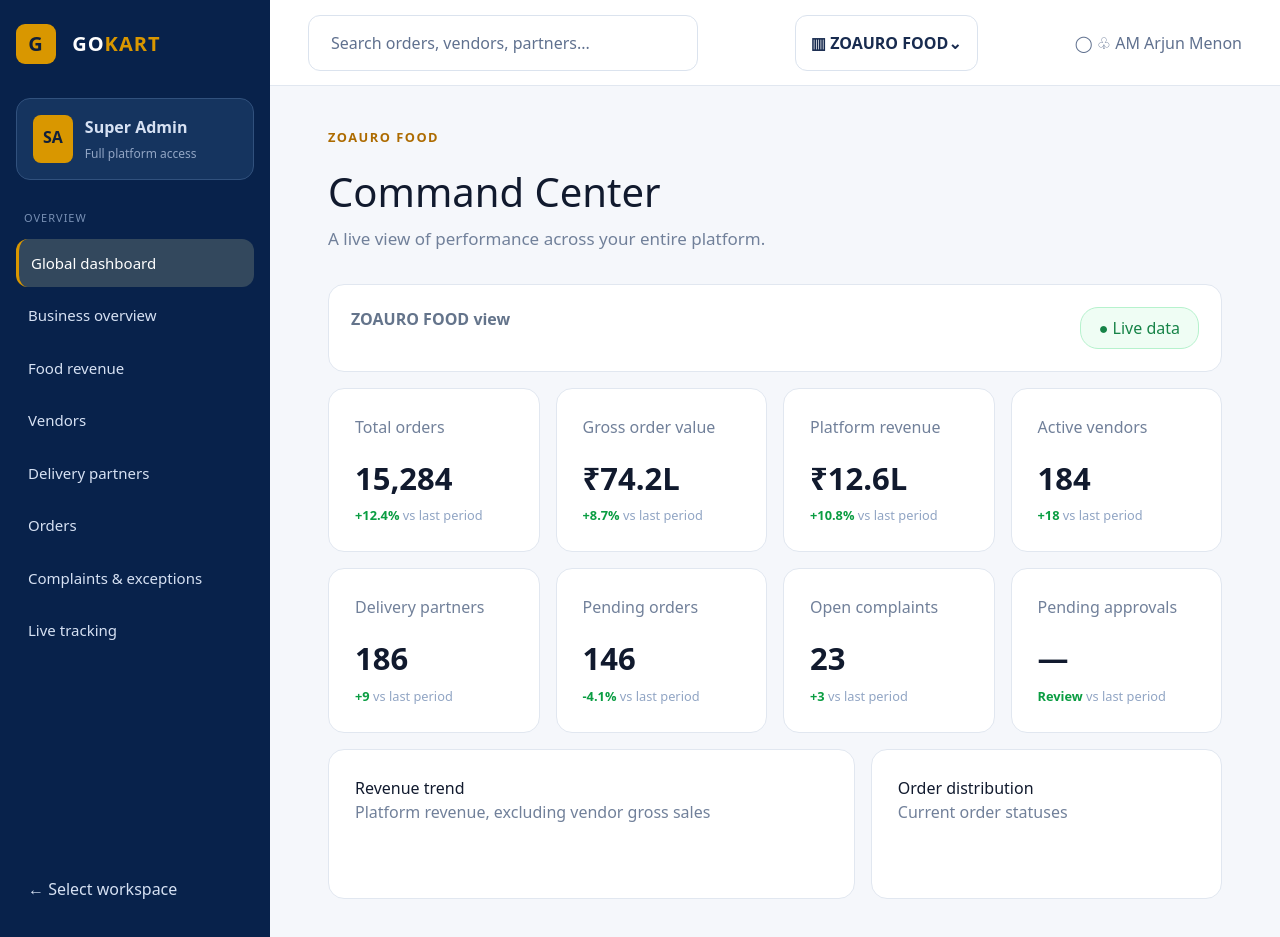
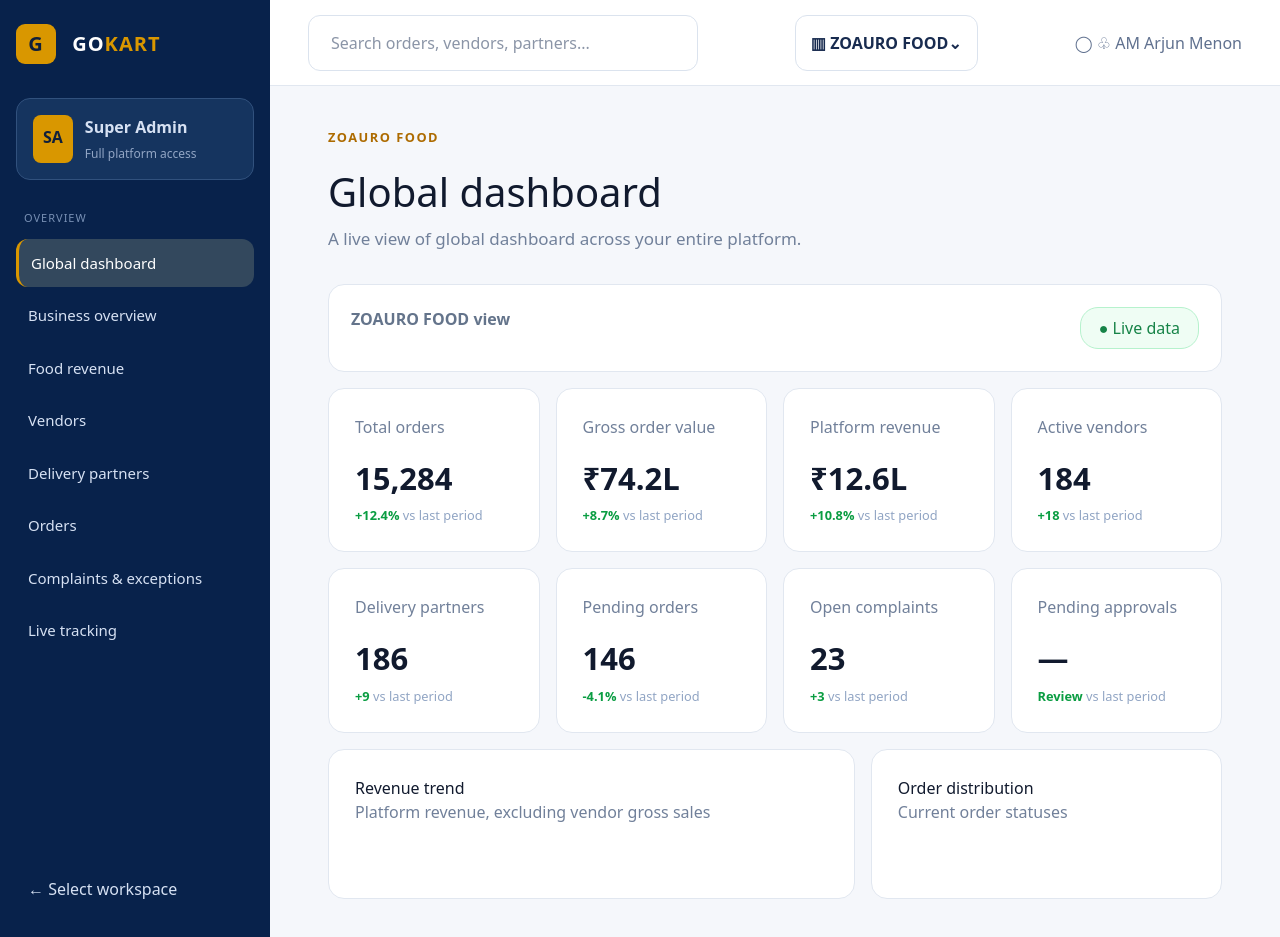
Before and after one commit to infogloaro/gokart_admin, a Next.js app in the folder apps/web/: page /admin/1 in a window 1280 px wide. Built offline with nearby package versions, Linux system fonts and the light colour scheme; no server answers.

Commit message:
chore: navigation error solved

```diff
--- /dev/null
+++ b/apps/web/app/admin/[workspaceId]/[section]/page.tsx
@@ -0,0 +1,16 @@
+import AdministrationView, { FOOD, MART } from "@/components/admin/AdministrationView"
+
+export default async function SectionPage({
+  params,
+}: {
+  params: Promise<{ workspaceId: string; section: string }>
+}) {
+  const { workspaceId, section } = await params
+  return (
+    <AdministrationView
+      workspaceId={workspaceId}
+      section={section}
+      data={workspaceId === "gloaro-mart" ? MART : FOOD}
+    />
+  )
+}
--- a/apps/web/app/admin/[workspaceId]/page.tsx
+++ b/apps/web/app/admin/[workspaceId]/page.tsx
@@ -1,117 +1,15 @@
-"use client"
+import AdministrationView, { FOOD, MART } from "@/components/admin/AdministrationView"
 
-import Link from "next/link"
-import { useParams } from "next/navigation"
-import { DEMO_WORKSPACES } from "@/lib/workspace-api"
-
-const food = {
-  label: "ZOAURO FOOD",
-  revenue: "₹12.6L",
-  orders: "15,284",
-  vendors: "184",
-  menu: [
-    "Global dashboard",
-    "Business overview",
-    "Food revenue",
-    "Vendors",
-    "Delivery partners",
-    "Orders",
-    "Complaints & exceptions",
-    "Live tracking",
-  ],
-}
-const mart = {
-  label: "GLOARO MART",
-  revenue: "₹12.1L",
-  orders: "9,608",
-  vendors: "244",
-  menu: [
-    "Global dashboard",
-    "Business overview",
-    "Mart revenue",
-    "Vendors",
-    "Delivery partners",
-    "Orders",
-    "Products & inventory",
-    "Complaints & exceptions",
-    "Live tracking",
-  ],
-}
-
-export default function AdministrationPage() {
-  const { workspaceId } = useParams<{ workspaceId: string }>()
-  const data = workspaceId === "gloaro-mart" ? mart : food
-  const workspace = DEMO_WORKSPACES.find((item) => item.id === workspaceId)
-
+export default async function AdministrationPage({
+  params,
+}: {
+  params: Promise<{ workspaceId: string }>
+}) {
+  const { workspaceId } = await params
   return (
-    <main className="admin-shell">
-      <aside className="admin-sidebar">
-        <Link href="/workspace/select" className="admin-logo">
-          <b>G</b> GO<span>KART</span>
-        </Link>
-        <div className="admin-profile">
-          <strong>SA</strong>
-          <div>
-            <b>Super Admin</b>
-            <small>Full platform access</small>
-          </div>
-        </div>
-        <p className="admin-section">OVERVIEW</p>
-        {data.menu.map((item, index) => (
-          <div className={`admin-nav ${index === 0 ? "active" : ""}`} key={item}>
-            {item}
-          </div>
-        ))}
-        <Link href="/workspace/select" className="admin-signout">
-          ← Select workspace
-        </Link>
-      </aside>
-      <section className="admin-main">
-        <header className="admin-header">
-          <span>Search orders, vendors, partners...</span>
-          <strong>▥ {workspace?.name ?? data.label}⌄</strong>
-          <span>◯ ♧ AM Arjun Menon</span>
-        </header>
-        <div className="admin-content">
-          <small className="admin-kicker">{data.label}</small>
-          <h1>Command Center</h1>
-          <p className="admin-subtitle">A live view of performance across your entire platform.</p>
-          <div className="admin-live">
-            <b>{data.label} view</b>
-            <span>● Live data</span>
-          </div>
-          <div className="admin-stats">
-            {[
-              ["Total orders", data.orders, "+12.4%"],
-              ["Gross order value", data === food ? "₹74.2L" : "₹1.10Cr", "+8.7%"],
-              ["Platform revenue", data.revenue, "+10.8%"],
-              ["Active vendors", data.vendors, "+18"],
-              ["Delivery partners", "186", "+9"],
-              ["Pending orders", "146", "-4.1%"],
-              ["Open complaints", "23", "+3"],
-              ["Pending approvals", data === food ? "—" : "16", "Review"],
-            ].map(([label, value, change]) => (
-              <article key={label}>
-                <span>{label}</span>
-                <strong>{value}</strong>
-                <small>
-                  {change} <em>vs last period</em>
-                </small>
-              </article>
-            ))}
-          </div>
-          <div className="admin-panels">
-            <div>
-              <h2>Revenue trend</h2>
-              <p>Platform revenue, excluding vendor gross sales</p>
-            </div>
-            <div>
-              <h2>Order distribution</h2>
-              <p>Current order statuses</p>
-            </div>
-          </div>
-        </div>
-      </section>
-    </main>
+    <AdministrationView
+      workspaceId={workspaceId}
+      data={workspaceId === "gloaro-mart" ? MART : FOOD}
+    />
   )
 }
--- a/apps/web/app/globals.css
+++ b/apps/web/app/globals.css
@@ -77,6 +77,9 @@ body {
   color: #7890b4;
 }
 .admin-nav {
+  display: block;
+  color: inherit;
+  text-decoration: none;
   padding: 13px 12px;
   border-radius: 12px;
   margin: 2px 0;
@@ -112,6 +115,45 @@ body {
   border-radius: 12px;
   padding: 15px 22px;
   width: 390px;
+}
+.admin-search-wrap {
+  position: relative;
+  width: 390px;
+}
+.admin-search-wrap input {
+  width: 100%;
+  border: 1px solid #dbe3ee;
+  border-radius: 12px;
+  padding: 15px 22px;
+  font: inherit;
+  color: #182b4f;
+  outline: none;
+}
+.admin-search-wrap input:focus {
+  border-color: #8ca8d0;
+  box-shadow: 0 0 0 3px #e9f0fb;
+}
+.admin-search-results {
+  position: absolute;
+  z-index: 5;
+  top: calc(100% + 6px);
+  left: 0;
+  right: 0;
+  background: #fff;
+  border: 1px solid #dbe3ee;
+  border-radius: 12px;
+  padding: 6px;
+  box-shadow: 0 12px 28px #182b4f1c;
+}
+.admin-search-results a {
+  display: block;
+  padding: 10px 14px;
+  border-radius: 8px;
+  color: #182b4f;
+  text-decoration: none;
+}
+.admin-search-results a:hover {
+  background: #f1f5fb;
 }
 .admin-header strong {
   color: #182b4f;
--- /dev/null
+++ b/apps/web/components/admin/AdministrationView.tsx
@@ -0,0 +1,181 @@
+"use client"
+import Link from "next/link"
+import { useMemo, useState } from "react"
+
+export type AdminWorkspace = {
+  label: string
+  revenue: string
+  orders: string
+  vendors: string
+  menu: string[]
+  metrics: Array<[string, string, string]>
+}
+export const FOOD: AdminWorkspace = {
+  label: "ZOAURO FOOD",
+  revenue: "₹12.6L",
+  orders: "15,284",
+  vendors: "184",
+  menu: [
+    "Global dashboard",
+    "Business overview",
+    "Food revenue",
+    "Vendors",
+    "Delivery partners",
+    "Orders",
+    "Complaints & exceptions",
+    "Live tracking",
+  ],
+  metrics: [
+    ["Total orders", "15,284", "+12.4%"],
+    ["Gross order value", "₹74.2L", "+8.7%"],
+    ["Platform revenue", "₹12.6L", "+10.8%"],
+    ["Active vendors", "184", "+18"],
+    ["Delivery partners", "186", "+9"],
+    ["Pending orders", "146", "-4.1%"],
+    ["Open complaints", "23", "+3"],
+    ["Pending approvals", "—", "Review"],
+  ],
+}
+export const MART: AdminWorkspace = {
+  label: "GLOARO MART",
+  revenue: "₹12.1L",
+  orders: "9,608",
+  vendors: "244",
+  menu: [
+    "Global dashboard",
+    "Business overview",
+    "Mart revenue",
+    "Vendors",
+    "Delivery partners",
+    "Orders",
+    "Products & inventory",
+    "Complaints & exceptions",
+    "Live tracking",
+  ],
+  metrics: [
+    ["Total orders", "9,608", "+12.4%"],
+    ["Gross order value", "₹1.10Cr", "+8.7%"],
+    ["Platform revenue", "₹12.1L", "+10.8%"],
+    ["Active vendors", "244", "+18"],
+    ["Delivery partners", "186", "+9"],
+    ["Pending orders", "146", "-4.1%"],
+    ["Open complaints", "23", "+3"],
+    ["Pending approvals", "16", "Review"],
+  ],
+}
+const slugify = (value: string) =>
+  value
+    .toLowerCase()
+    .replace(/&/g, "and")
+    .replace(/[^a-z0-9]+/g, "-")
+    .replace(/(^-|-$)/g, "")
+
+export default function AdministrationView({
+  workspaceId,
+  section,
+  data,
+}: {
+  workspaceId: string
+  section?: string
+  data: AdminWorkspace
+}) {
+  const [query, setQuery] = useState("")
+  const current = section
+    ? (data.menu.find((item) => slugify(item) === section) ?? data.menu[0] ?? "Global dashboard")
+    : (data.menu[0] ?? "Global dashboard")
+  const matches = useMemo(
+    () =>
+      query.trim()
+        ? data.menu.filter((item) => item.toLowerCase().includes(query.toLowerCase()))
+        : [],
+    [data.menu, query],
+  )
+  return (
+    <main className="admin-shell">
+      <aside className="admin-sidebar">
+        <Link href="/workspace/select" className="admin-logo">
+          <b>G</b> GO<span>KART</span>
+        </Link>
+        <div className="admin-profile">
+          <strong>SA</strong>
+          <div>
+            <b>Super Admin</b>
+            <small>Full platform access</small>
+          </div>
+        </div>
+        <p className="admin-section">OVERVIEW</p>
+        {data.menu.map((item) => (
+          <Link
+            href={`/admin/${workspaceId}/${slugify(item)}`}
+            className={`admin-nav ${item === current ? "active" : ""}`}
+            key={item}
+          >
+            {item}
+          </Link>
+        ))}
+        <Link href="/workspace/select" className="admin-signout">
+          ← Select workspace
+        </Link>
+      </aside>
+      <section className="admin-main">
+        <header className="admin-header">
+          <div className="admin-search-wrap">
+            <input
+              aria-label="Global search"
+              value={query}
+              onChange={(event) => setQuery(event.target.value)}
+              placeholder="Search orders, vendors, partners..."
+            />
+            {matches.length > 0 && (
+              <div className="admin-search-results">
+                {matches.map((item) => (
+                  <Link
+                    key={item}
+                    href={`/admin/${workspaceId}/${slugify(item)}`}
+                    onClick={() => setQuery("")}
+                  >
+                    {item}
+                  </Link>
+                ))}
+              </div>
+            )}
+          </div>
+          <strong>▥ {data.label}⌄</strong>
+          <span>◯ ♧ AM Arjun Menon</span>
+        </header>
+        <div className="admin-content">
+          <small className="admin-kicker">{data.label}</small>
+          <h1>{current}</h1>
+          <p className="admin-subtitle">
+            A live view of {current.toLowerCase()} across your entire platform.
+          </p>
+          <div className="admin-live">
+            <b>{data.label} view</b>
+            <span>● Live data</span>
+          </div>
+          <div className="admin-stats">
+            {data.metrics.map(([label, value, change]) => (
+              <article key={label}>
+                <span>{label}</span>
+                <strong>{value}</strong>
+                <small>
+                  {change} <em>vs last period</em>
+                </small>
+              </article>
+            ))}
+          </div>
+          <div className="admin-panels">
+            <div>
+              <h2>Revenue trend</h2>
+              <p>Platform revenue, excluding vendor gross sales</p>
+            </div>
+            <div>
+              <h2>Order distribution</h2>
+              <p>Current order statuses</p>
+            </div>
+          </div>
+        </div>
+      </section>
+    </main>
+  )
+}
```
